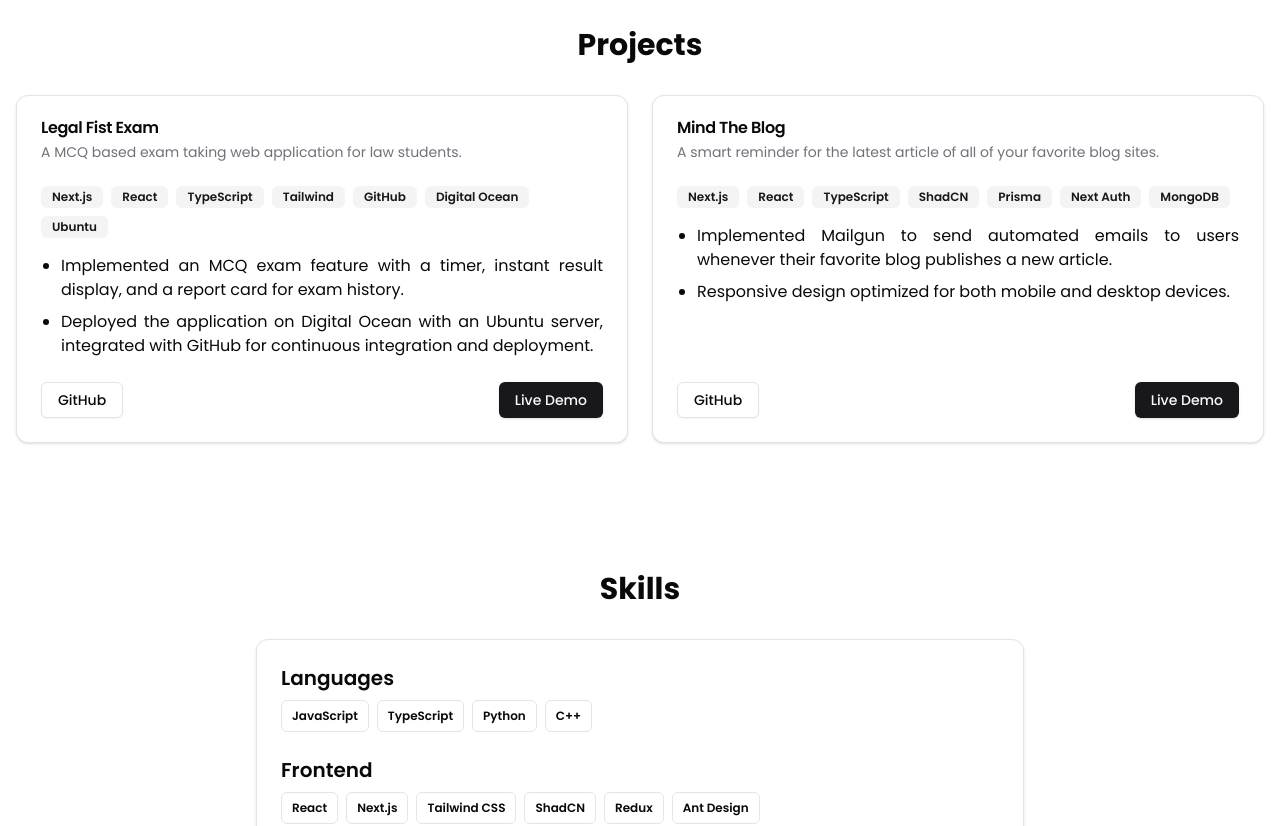
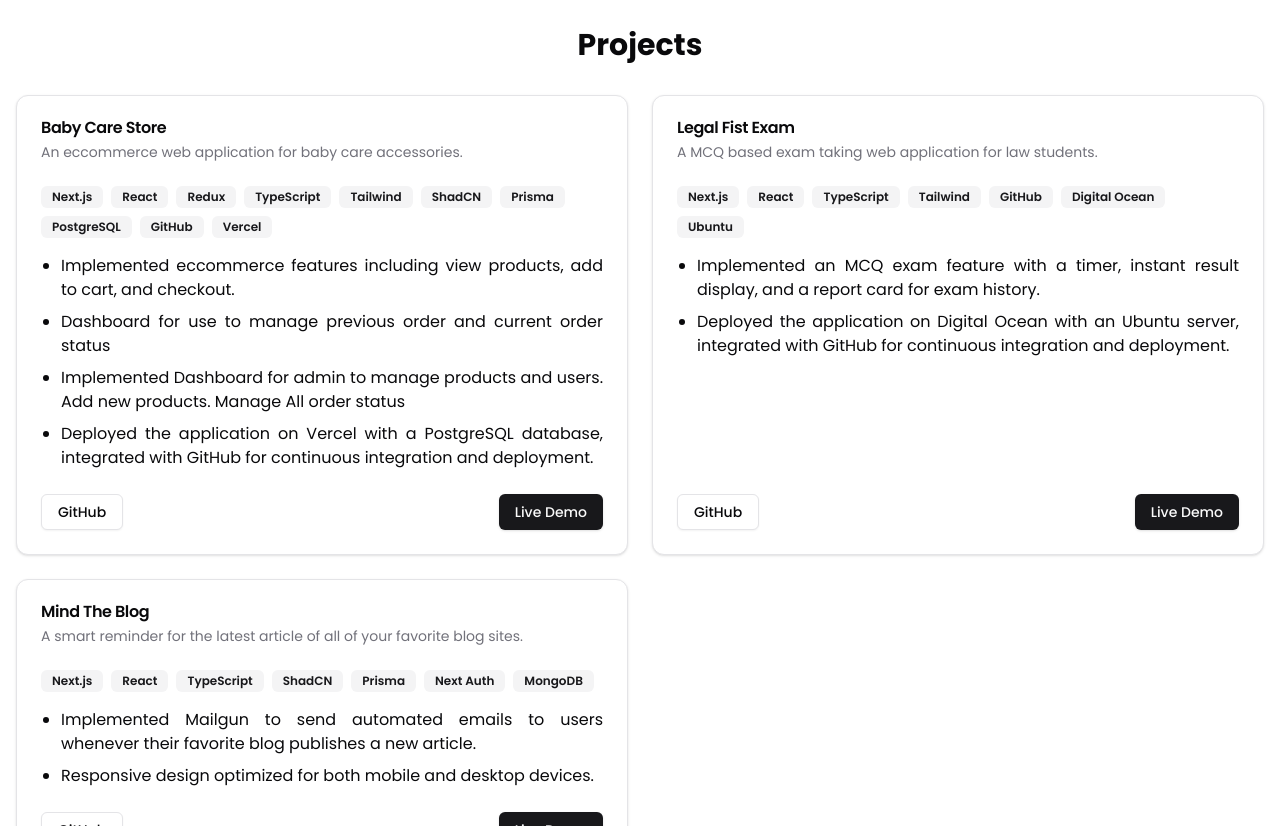
Before and after one commit to ctafsiras/ctafsiras, a Next.js app: page / in a window 1280 px wide. Shown: the part 1460-2286 px from the top of the page. Built offline with nearby package versions, Linux system fonts and the light colour scheme.

Commit message:
one project added

```diff
--- a/src/components/projects.tsx
+++ b/src/components/projects.tsx
@@ -11,6 +11,30 @@ import { Badge } from "@/components/ui/badge";
 
 export function Projects() {
   const projects = [
+    {
+      title: "Baby Care Store",
+      description: "An eccommerce web application for baby care accessories.",
+      technologies: [
+        "Next.js",
+        "React",
+        "Redux",
+        "TypeScript",
+        "Tailwind",
+        "ShadCN",
+        "Prisma",
+        "PostgreSQL",
+        "GitHub",
+        "Vercel",
+      ],
+      features: [
+        "Implemented eccommerce features including view products, add to cart, and checkout.",
+        "Dashboard for use to manage previous order and current order status",
+        "Implemented Dashboard for admin to manage products and users. Add new products. Manage All order status",
+        "Deployed the application on Vercel with a PostgreSQL database, integrated with GitHub for continuous integration and deployment.",
+      ],
+      github: "https://github.com/ctafsiras/baby-care-store",
+      live: "https://baby-care-store-three.vercel.app",
+    },
     {
       title: "Legal Fist Exam",
       description: "A MCQ based exam taking web application for law students.",
```
